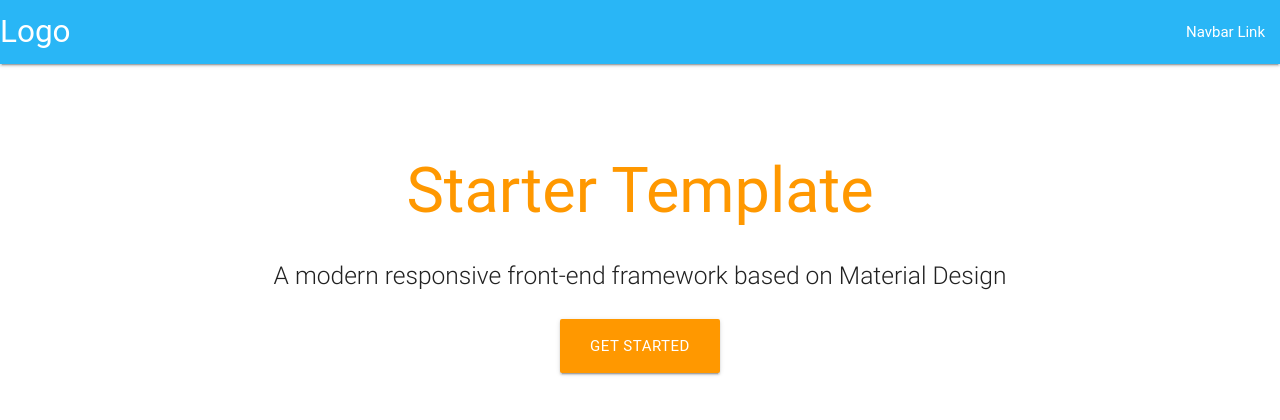
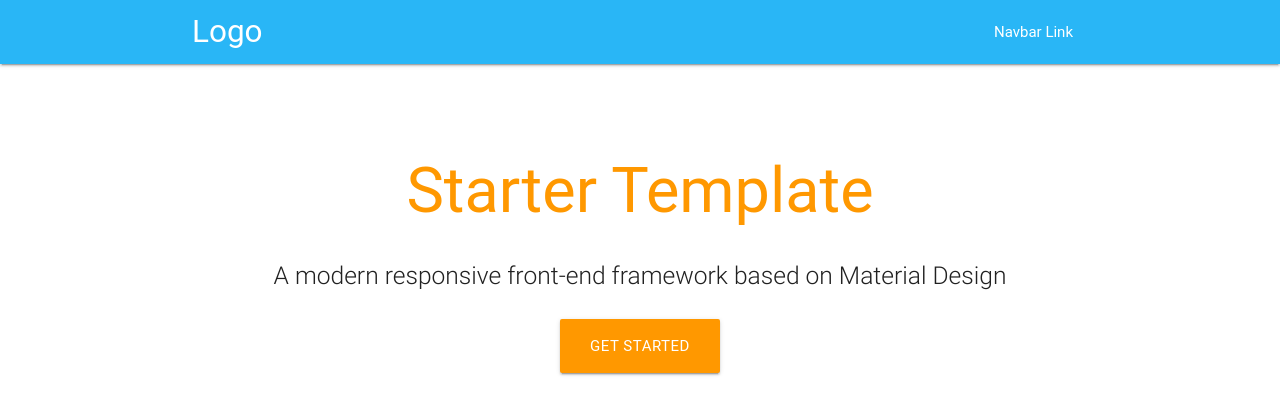
Before and after one commit to zerolfx/AIPlayground, a Django app: page / in a window 1280 px wide. Shown: the top 420 px of the page. Run offline with Django 3.2, Linux system fonts and the light colour scheme; some libraries are stand-ins or nearby versions; some web fonts are replaced.

Commit message:
getting started, finally

```diff
--- a/static/js/init.js
+++ b/static/js/init.js
@@ -2,8 +2,15 @@ var vm = new Vue({
   el: '#example',
   data: {
     classObject: {
+      "light-blue": true,
+      "lighten-1": true
+    },
+    classObject2: {
       "nav-wrapper": true,
       "container": true
+    },
+    classObject3: {
+      "light-blue": true
     }
   }
 });
--- a/templates/base.html
+++ b/templates/base.html
@@ -15,8 +15,9 @@
   <link href="https://fonts.css.network/css?family=Roboto" rel="stylesheet">
 </head>
 <body>
-  <nav class="light-blue lighten-1" id="element" role="navigation">
-    <div class="classObject"><a id="logo-container" href="#" class="brand-logo">Logo</a>
+
+  <nav v-bind:class="classObject" role="navigation" id="example">
+    <div v-bind:class="classObject2"><a id="logo-container" href="#" class="brand-logo">Logo</a>
       <ul class="right hide-on-med-and-down">
         <li><a href="#">Navbar Link</a></li>
       </ul>
@@ -124,7 +125,7 @@
   <!--  Scripts -->
   <script src="https://cdn.bootcss.com/jquery/3.1.1/jquery.min.js"></script>
   <script src="https://cdn.bootcss.com/materialize/0.98.0/js/materialize.min.js"></script>
-  <script src="https://cdn.bootcss.com/vue/2.1.10/vue.min.js"></script>
+  <script src="https://cdn.bootcss.com/vue/2.1.10/vue.js"></script>
   <script src="{% static 'js/init.js' %}"></script>
 
   </body>
```
